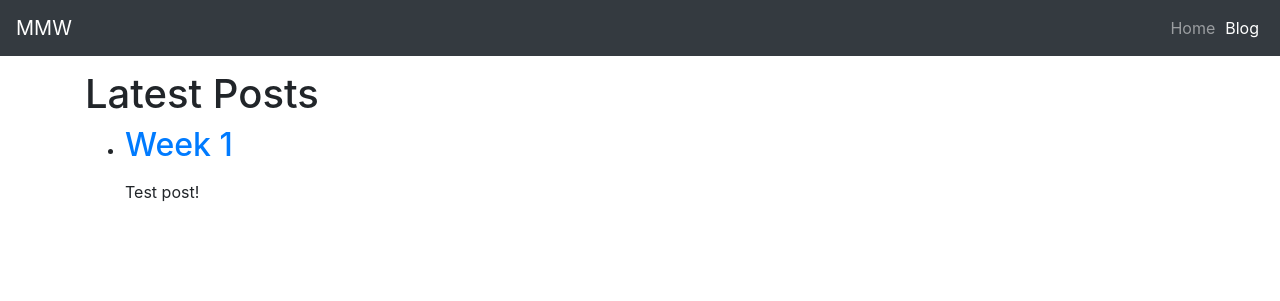
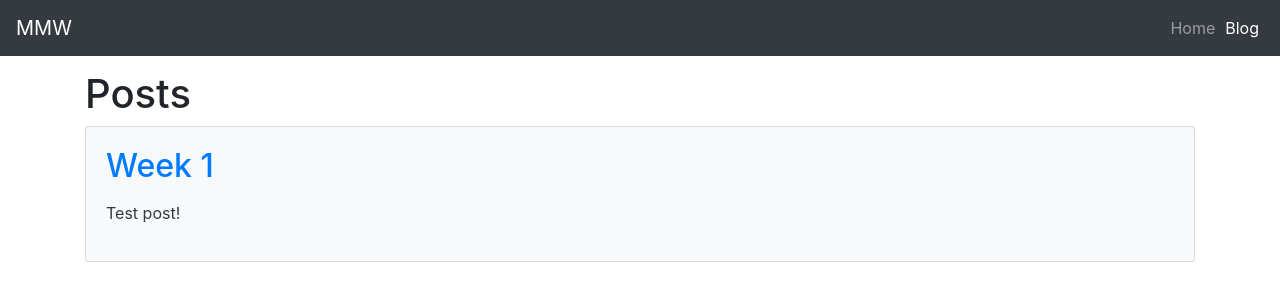
Before and after one commit to johannst/mmw, a Jekyll site: the page built from blog.html, in a window 1280 px wide. Shown: the top 301 px of the page. Built offline with Jekyll 4.4.1, drawn with Linux system fonts in a browser that asks for light colours.

Commit message:
Transformed unordered list in blog page to bootstrap cards

```diff
--- a/blog.html
+++ b/blog.html
@@ -1,13 +1,15 @@
 ---
 layout: page
 ---
-<h1>Latest Posts</h1>
+<h1>Posts</h1>
 
-<ul>
-  {% for post in site.posts %}
-    <li>
-      <h2><a href="{{ post.url }}">{{ post.title }}</a></h2>
-      <p>{{ post.excerpt }}</p>
-    </li>
-  {% endfor %}
-</ul>
+{% for post in site.posts %}
+<div class="card bg-light text-dark mb-2">
+  <div class="card-body">
+
+    <h2><a href="{{ post.url }}">{{ post.title }}</a></h2>
+    <p>{{ post.excerpt }}</p>
+
+  </div>
+</div>
+{% endfor %}
```
